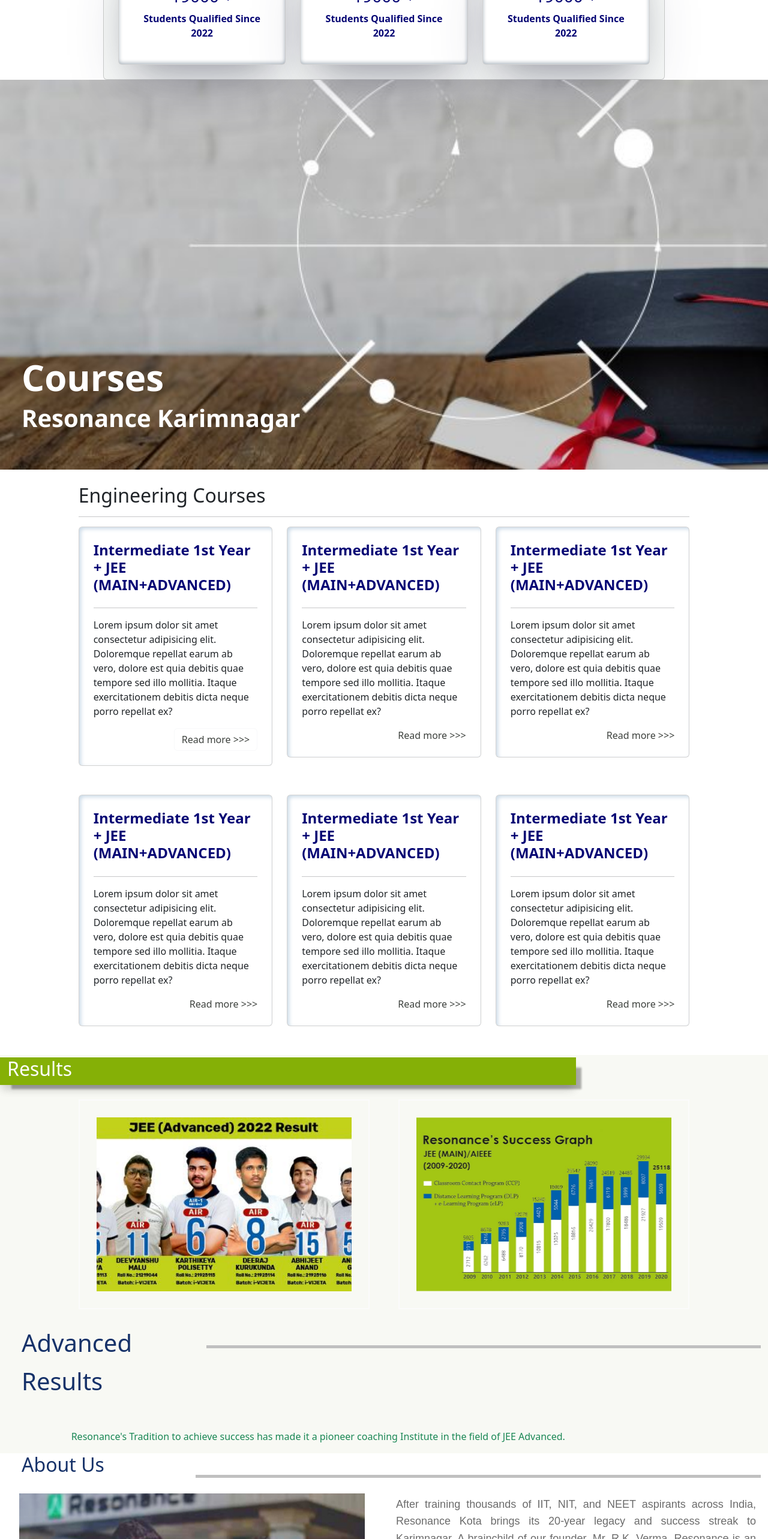
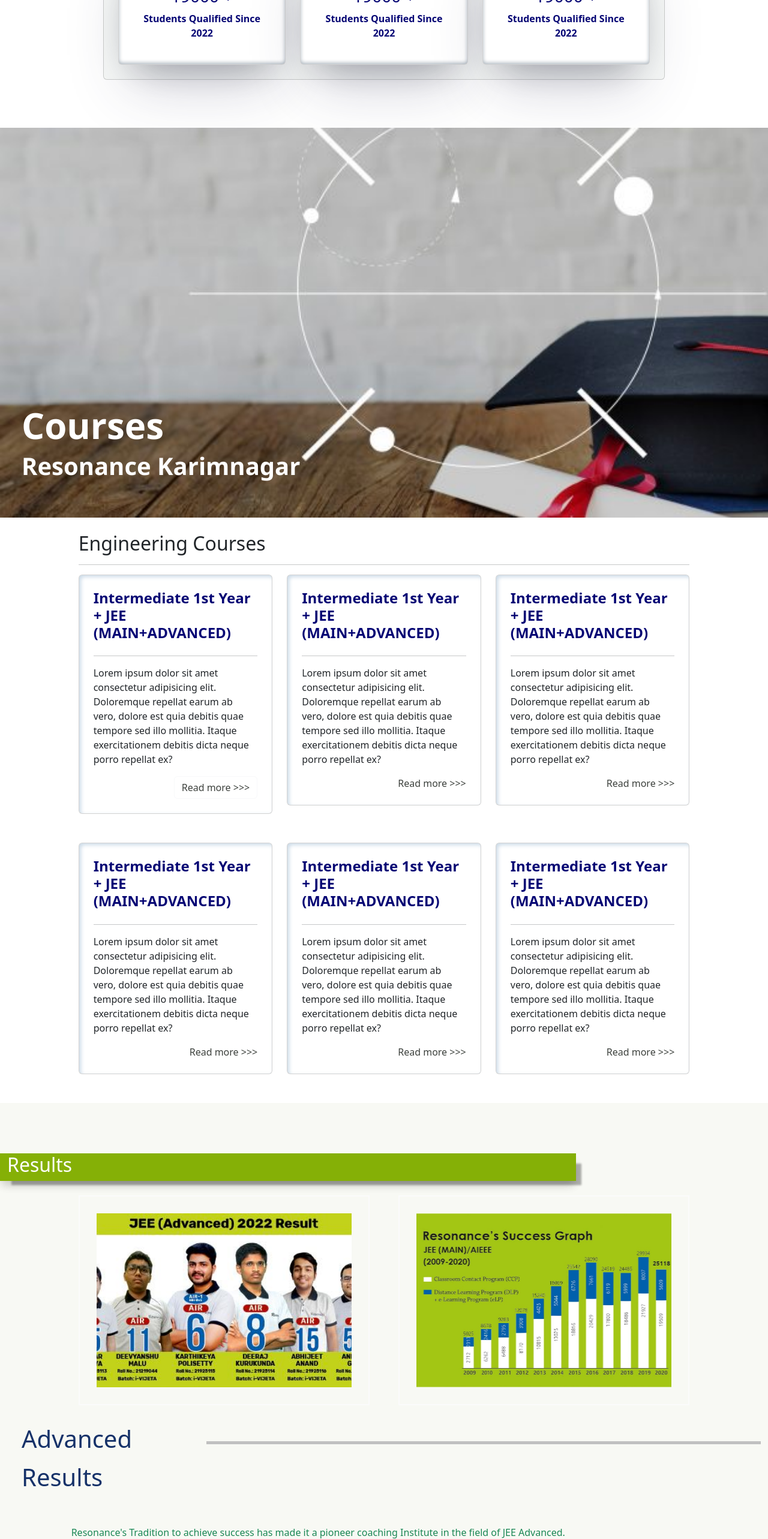
Before and after one commit to stoswebsolutions/Resonance, an Angular app: page /homepage in a window 1280 px wide. Shown: the part 920-3486 px from the top of the page at 60% size. Built offline with nearby package versions, Linux system fonts and the light colour scheme.

Commit message:
links navigation done

```diff
--- a/src/app/homepage/homepage.component.html
+++ b/src/app/homepage/homepage.component.html
@@ -89,7 +89,7 @@
       </div>
     </div>
   </div>
-  <div class="row head" id="home">
+  <div class="row head " id="home">
     <div class="col-sm-11 m-auto head1">
       <div class="row">
         <div class="col-sm-3">
@@ -244,7 +244,7 @@
       </div>
     </div>
   </div>
-  <div class="row" id="courses">
+  <div class="row space" id="courses">
     <div class="course">
       <h1 class="course-title ms-4">Courses</h1>
       <h3 class="reso-knr ms-4">Resonance Karimnagar</h3>
@@ -463,7 +463,7 @@
       </div>
     </div>
   </div>
-  <div class="row result" id="results">
+  <div class="row result space" id="results">
     <div class="col-sm-9 bg-result text-white mt-1">
       <h2>Results</h2>
     </div>
@@ -503,7 +503,7 @@
       </div>
     </div>
   </div>
-  <div class="row" id="about">
+  <div class="row space" id="about">
     <div class="result-head">
       <h2 class="ms-4">About Us</h2>
     </div>
@@ -558,7 +558,7 @@
       <img src="assets/images/about2.webp" alt="">
     </div>
   </div>
-  <div class="row" id="contact">
+  <div class="row space" id="contact">
     <div class="result-head">
       <h2 class="ms-4">Contact Us</h2>
     </div>
--- a/src/app/homepage/homepage.component.scss
+++ b/src/app/homepage/homepage.component.scss
@@ -139,3 +139,6 @@
   text-align: justify;
   line-height: 1.6em;
 }
+.space{
+  padding-top: 80px;
+}
```
